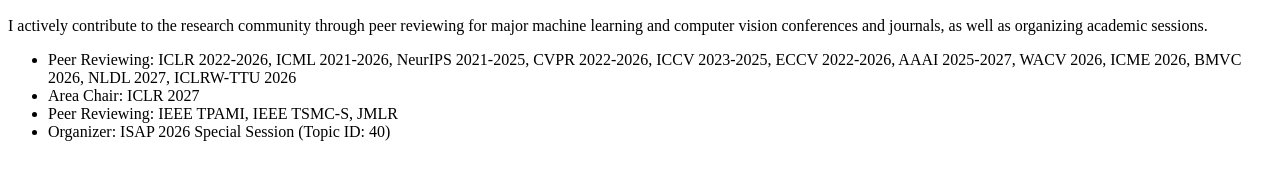
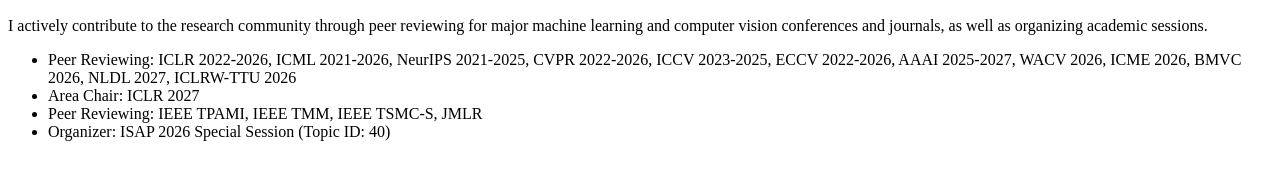
Before and after one commit to chenyaofo/homepagev2, a Jekyll site: the page built from _pages/includes/services.md, in a window 1280 px wide. Shown: the part 494-674 px from the top of the page. Built offline with Jekyll 4.4.1, drawn with Linux system fonts in a browser that asks for light colours; our own code applies the rules of GitHub Pages for plain Markdown files.

Commit message:
更新 services.md

```diff
--- a/_pages/includes/services.md
+++ b/_pages/includes/services.md
@@ -3,5 +3,5 @@
 I actively contribute to the research community through peer reviewing for major machine learning and computer vision conferences and journals, as well as organizing academic sessions.
 - Peer Reviewing: ICLR 2022-2026, ICML 2021-2026, NeurIPS 2021-2025, CVPR 2022-2026, ICCV 2023-2025,  ECCV 2022-2026, AAAI 2025-2027, WACV 2026, ICME 2026, BMVC 2026, NLDL 2027, ICLRW-TTU 2026
 - Area Chair: ICLR 2027
-- Peer Reviewing: IEEE TPAMI, IEEE TSMC-S, JMLR
+- Peer Reviewing: IEEE TPAMI, IEEE TMM, IEEE TSMC-S, JMLR
 - Organizer: ISAP 2026 Special Session (Topic ID: 40)
```
